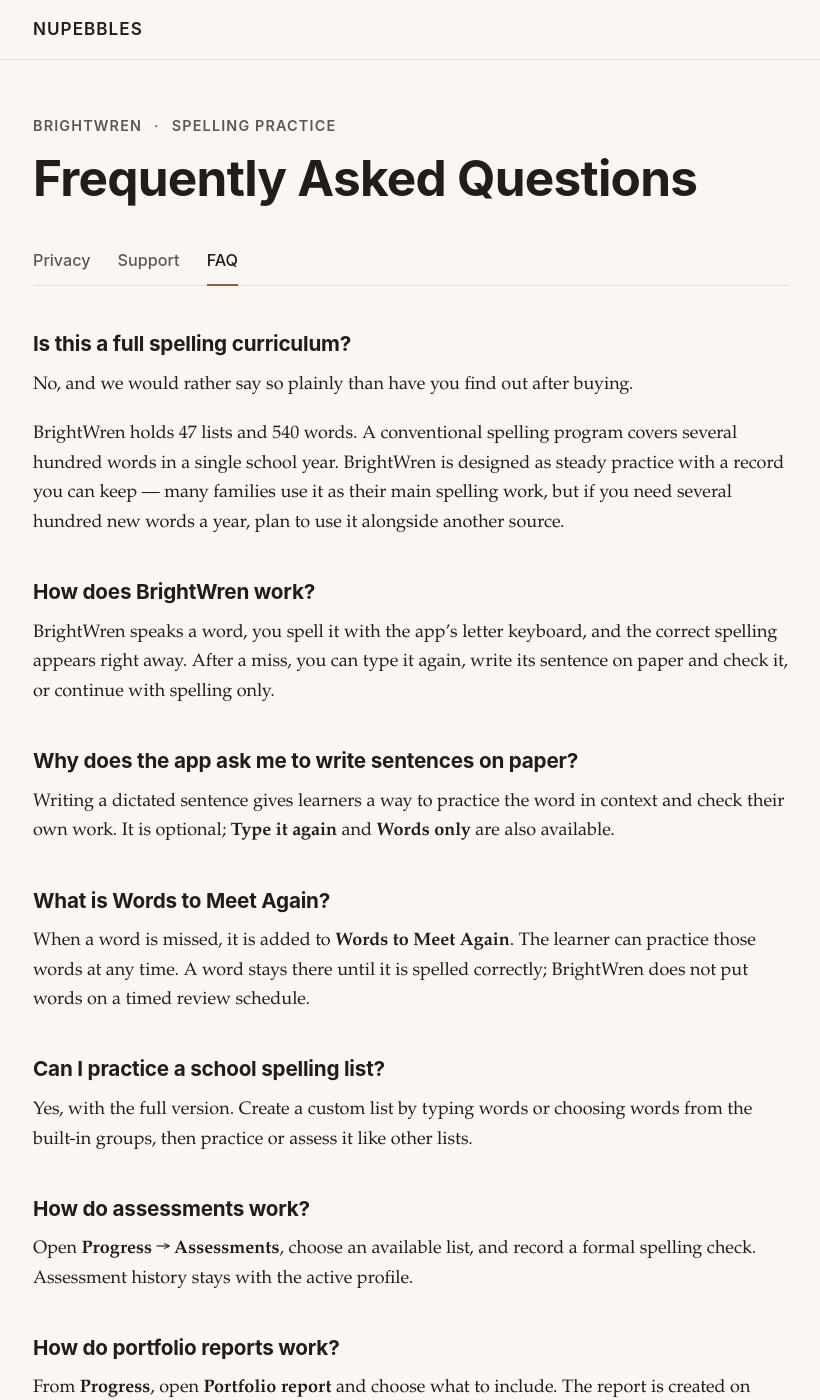
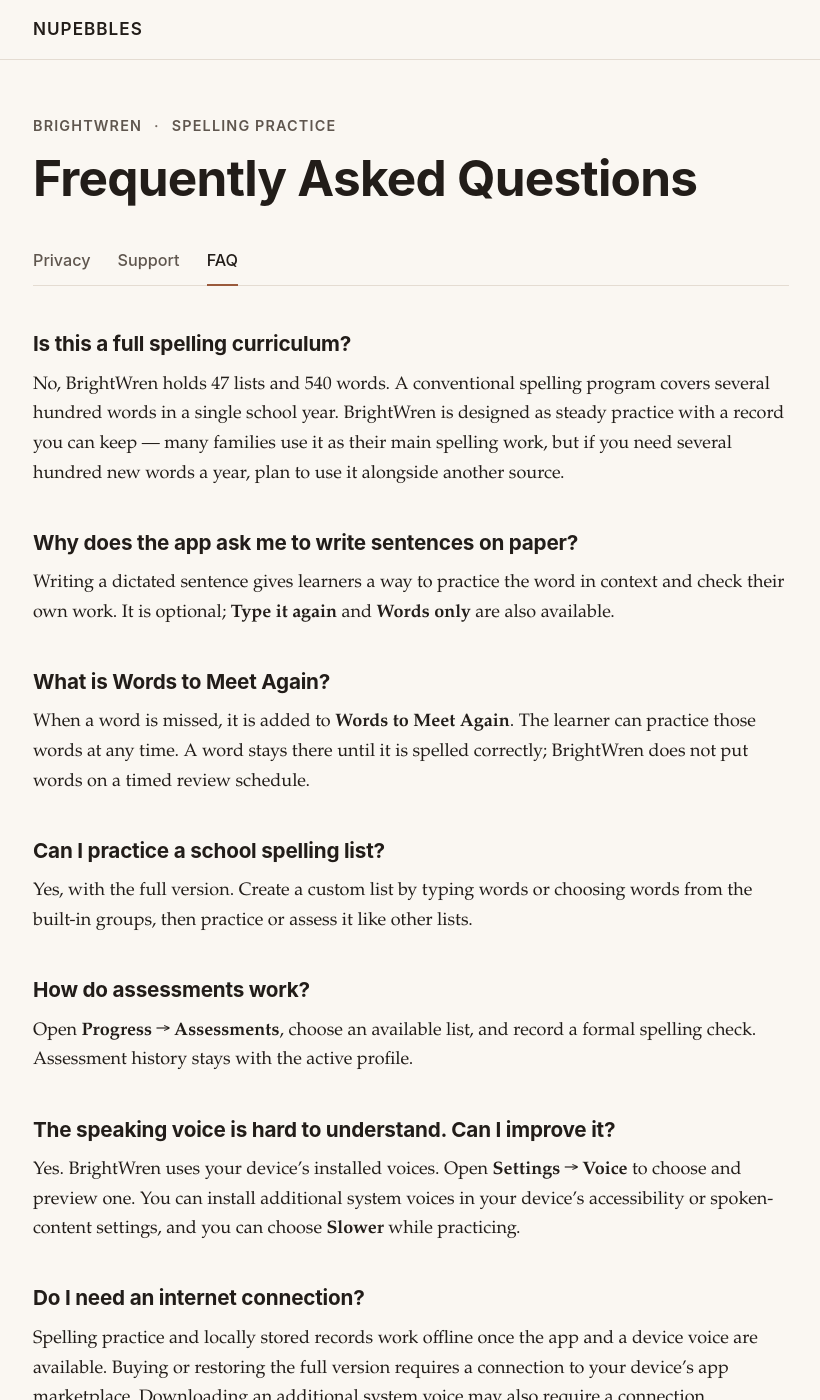
Before and after one commit to beccapearl/nupebbles, a Jekyll site: the page built from apps/brightwren/faq.md, in a window 1280 px wide and 1400 px high. Shown: the whole window, without its empty margins (229-1049 px from the left). Built offline with Jekyll 4.4.1, drawn with Linux system fonts in a browser that asks for light colours; some of the changed text lies outside the part shown.

Commit message:
More changes to FAQs

```diff
--- a/apps/brightwren/faq.md
+++ b/apps/brightwren/faq.md
@@ -6,13 +6,7 @@
 
 ## Is this a full spelling curriculum?
 
-No, and we would rather say so plainly than have you find out after buying.
-
-BrightWren holds 47 lists and 540 words. A conventional spelling program covers several hundred words in a single school year. BrightWren is designed as steady practice with a record you can keep — many families use it as their main spelling work, but if you need several hundred new words a year, plan to use it alongside another source.
-
-## How does BrightWren work?
-
-BrightWren speaks a word, you spell it with the app’s letter keyboard, and the correct spelling appears right away. After a miss, you can type it again, write its sentence on paper and check it, or continue with spelling only.
+No, BrightWren holds 47 lists and 540 words. A conventional spelling program covers several hundred words in a single school year. BrightWren is designed as steady practice with a record you can keep — many families use it as their main spelling work, but if you need several hundred new words a year, plan to use it alongside another source.
 
 ## Why does the app ask me to write sentences on paper?
 
@@ -29,10 +23,6 @@
 ## How do assessments work?
 
 Open **Progress → Assessments**, choose an available list, and record a formal spelling check. Assessment history stays with the active profile.
-
-## How do portfolio reports work?
-
-From **Progress**, open **Portfolio report** and choose what to include. The report is created on your device, then you choose whether to print, save, or share it. The free version includes a Sample watermark; the full version removes it.
 
 ## The speaking voice is hard to understand. Can I improve it?
 
```
